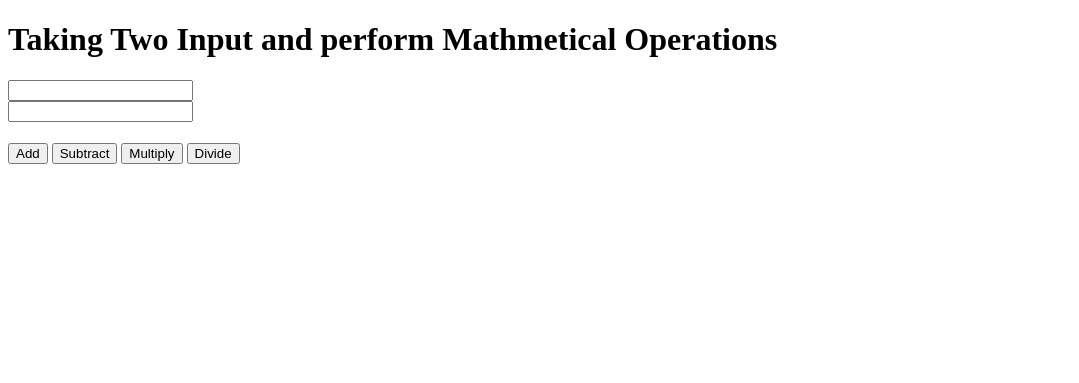
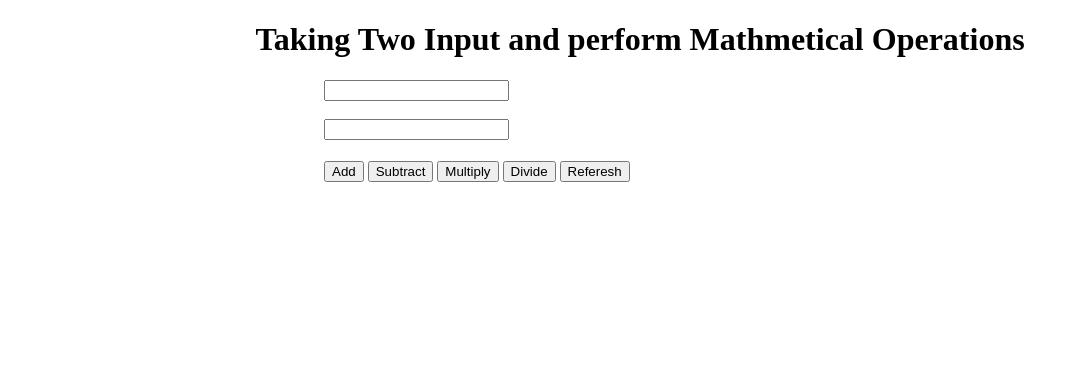
Before and after one commit to NaghmanShafique/AI-Chatbot-Arthmetic-Operators, a plain HTML site: page index.html in a window 1280 px wide. Shown: the whole page, without its empty margins (0-1079 px from the left). Drawn offline with Linux system fonts and the light colour scheme.

Commit message:
Save Updated Changes

```diff
--- a/index.html
+++ b/index.html
@@ -4,12 +4,16 @@
     <meta charset="UTF-8">
     <meta http-equiv="X-UA-Compatible" content="IE=edge">
     <meta name="viewport" content="width=device-width, initial-scale=1.0">
+    <link rel="stylesheet" href="style.css">
     <title>Document</title>
 </head>
 <body>
-    <h1>Taking Two Input and perform Mathmetical Operations</h1>
-    <form onSubmit="return false">
+    <h1 class="heading1">Taking Two Input and perform Mathmetical Operations</h1>
+    <div class="main-container">
+
+    <form  class="my-form" onSubmit="return false">
         <input id="input1" type="text">
+        <br>
         <br>
         <input id="input2" type="text">
         <br>
@@ -18,7 +22,10 @@
         <button onclick="subtract()">Subtract</button>
         <button onclick="mul()">Multiply</button>
         <button onclick="divide()">Divide</button>
+        <button onclick="referesh()">Referesh</button>
     </form>
+</div>
+
 
     <script src="apps.js"></script>
     <script>
@@ -49,6 +56,12 @@
          let result = Number(input1)/Number(input2)
          document.getElementById("result").innerHTML = result;
         }
+        function referesh() {
+            console.log("referesh")
+          document.getElementById("input1").value = "";
+          document.getElementById("input2").value = "";
+          document.getElementById("result").innerHTML = "";
+        }
     </script>
 </body>
 </html>
--- /dev/null
+++ b/style.css
@@ -0,0 +1,17 @@
+.main-container {
+
+    width: 100%;
+    height: 300px;
+    display: flex;
+    justify-content: center;
+
+}
+
+.my-form{
+
+    align-self: flex-start;
+    width: 50%;
+}
+.heading1{
+    text-align: center;
+}
```
